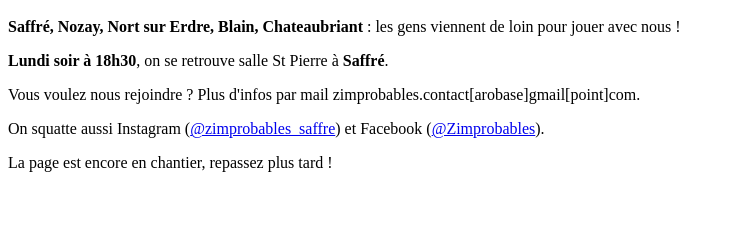
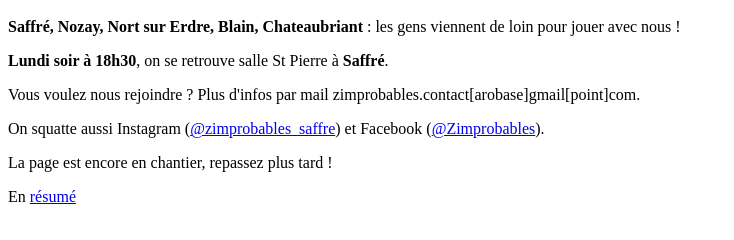
Before and after one commit to zimprobables-saffre/pages-initiale, a plain HTML site: page index.html in a window 1280 px wide. Shown: the part 48-288 px from the top of the page, without its empty margins (0-734 px from the left). Drawn offline with Linux system fonts and the light colour scheme.

Commit message:
Update index.html

```diff
--- a/index.html
+++ b/index.html
@@ -24,5 +24,7 @@
 
     <p>La page est encore en chantier, repassez plus tard !</p>
 
+    <p>En <a href="/flyer_zimpro.pdf">résumé</a></p>
+
     </body>
 </html>
```
